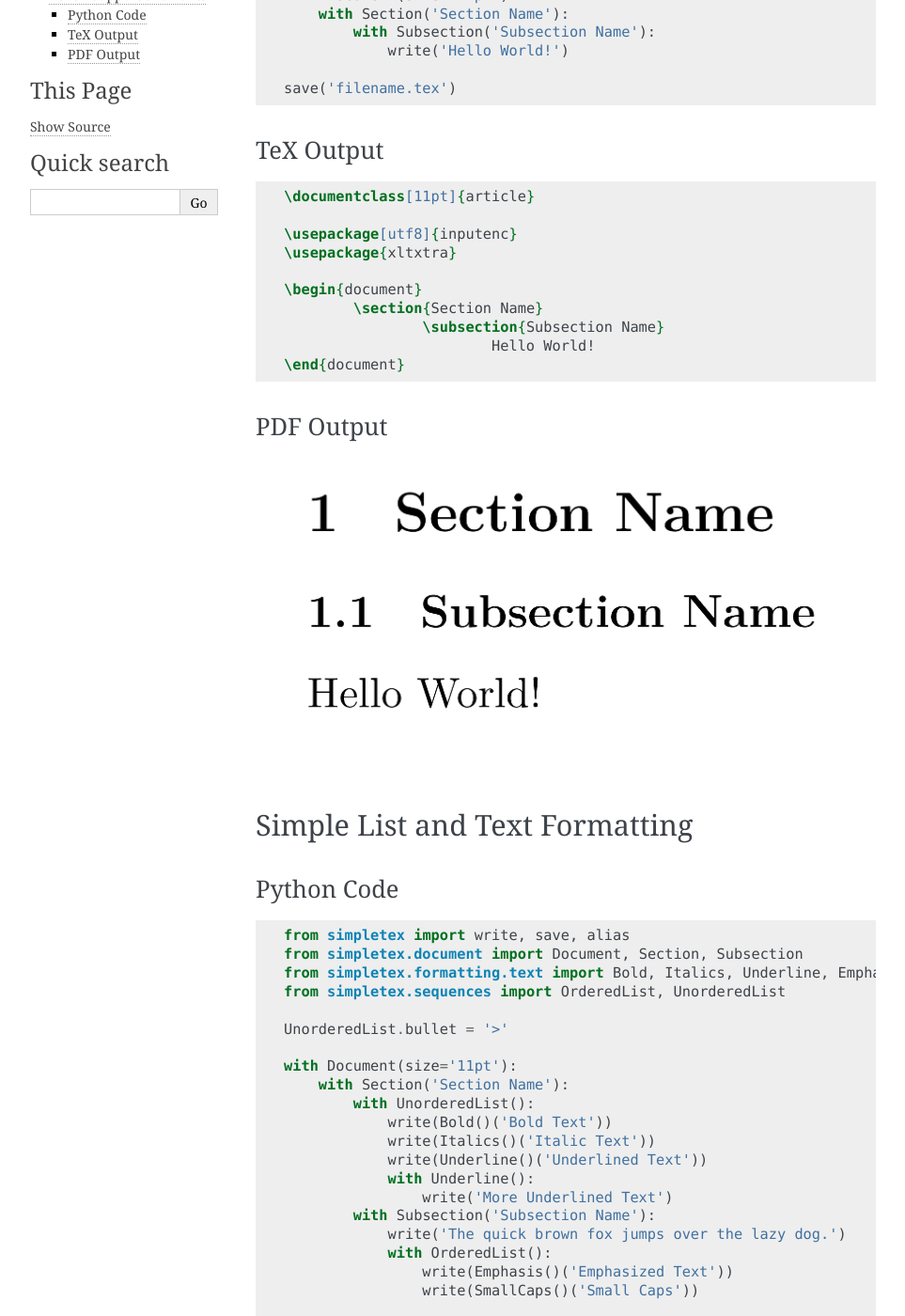
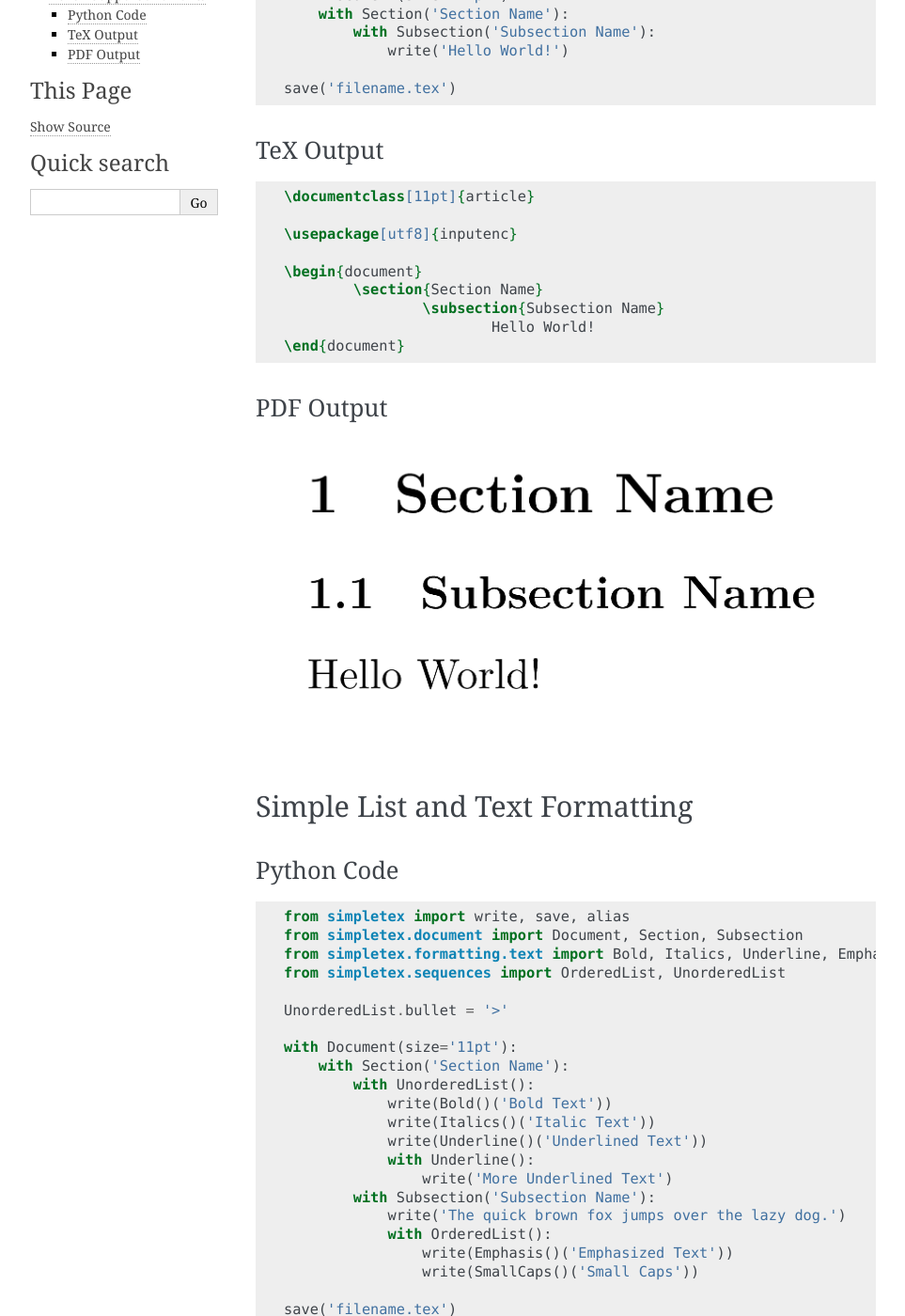
Before and after one commit to wgxli/simpletex, a Sphinx documentation site: the page built from docs/source/examples.rst, in a window 1280 px wide and 1400 px high, scrolled down 320 px. Shown: the whole window at 94% size, without its empty margins (148-1111 px from the left). Built offline with Sphinx 7.4.7, drawn with Linux system fonts in a browser that asks for light colours.

Commit message:
Modified xltxtra imports

```diff
--- a/docs/source/examples.rst
+++ b/docs/source/examples.rst
@@ -24,7 +24,6 @@ TeX Output
 	\documentclass[11pt]{article}
 
 	\usepackage[utf8]{inputenc}
-	\usepackage{xltxtra}
 
 	\begin{document}
 		\section{Section Name}
@@ -75,7 +74,6 @@ TeX Output
 	\documentclass[11pt]{article}
 
 	\usepackage[utf8]{inputenc}
-	\usepackage{xltxtra}
 
 	\begin{document}
 		\section{Section Name}
```
